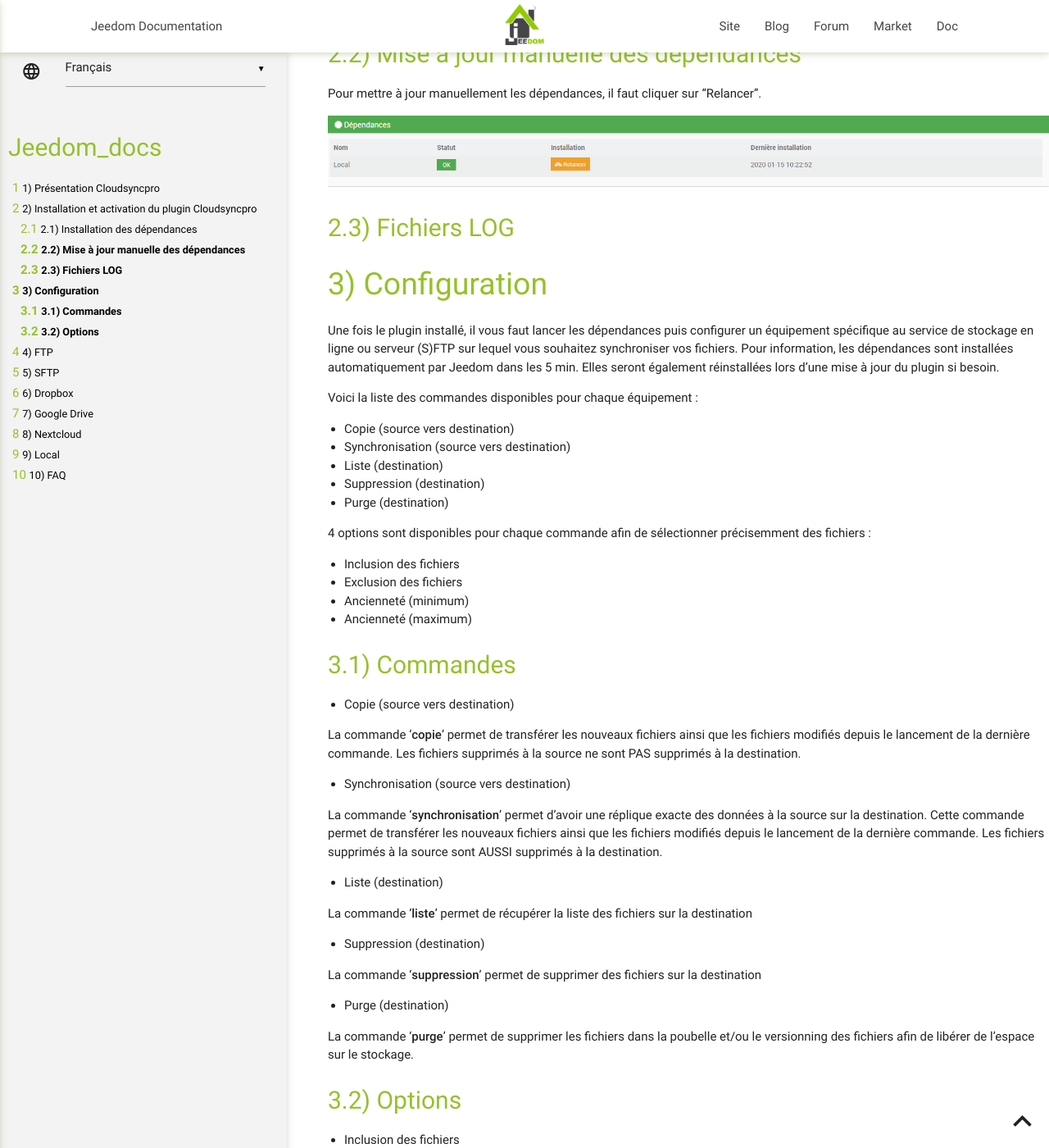
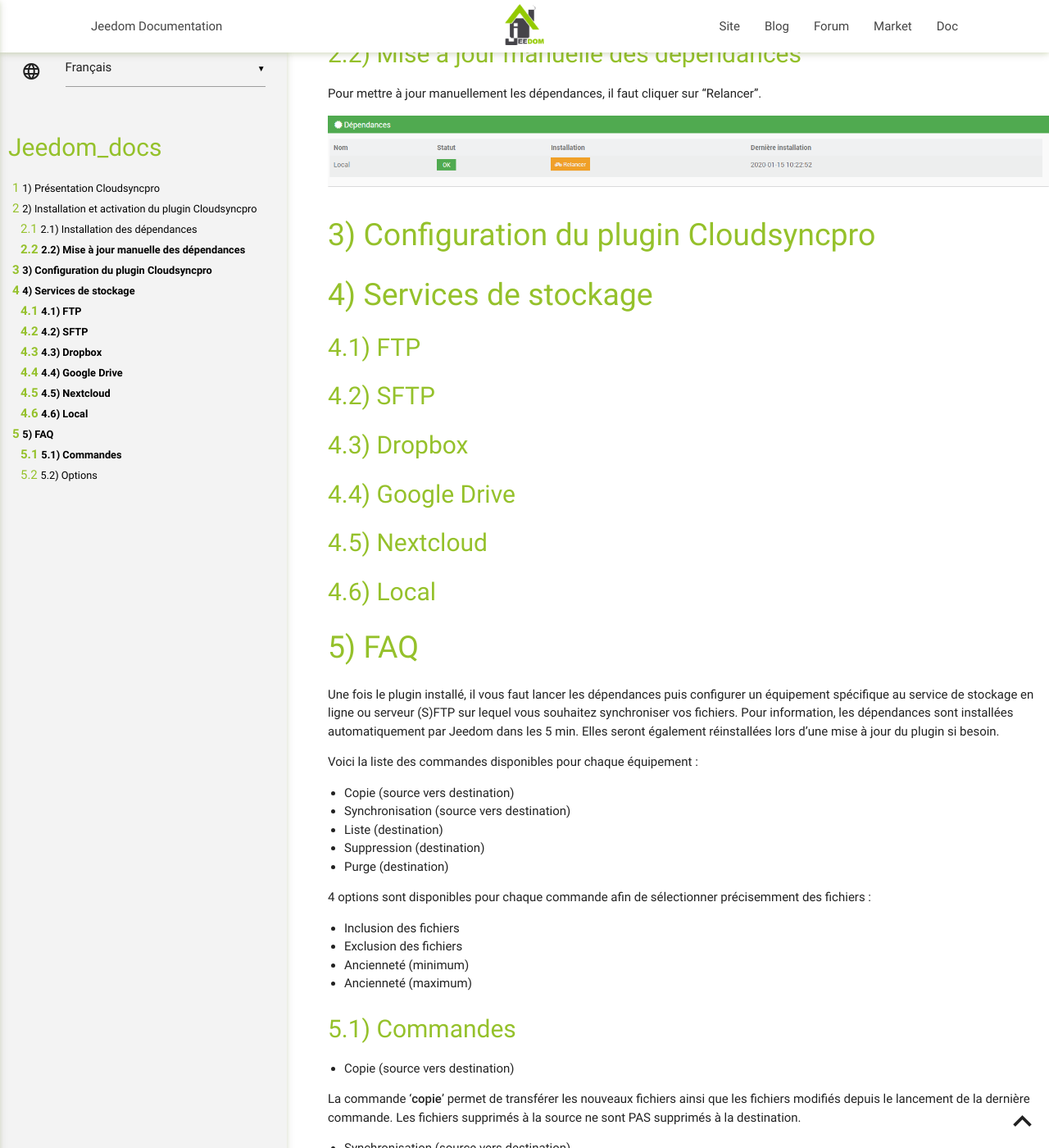
Before and after one commit to thanaus/jeedom_docs, a Jekyll site: the page built from plugins/cloudsyncpro/fr_FR/index.md, in a window 1280 px wide and 1400 px high, scrolled down 1375 px. Shown: the whole window at 82% size. Built offline with Jekyll 4.4.1, drawn with Linux system fonts in a browser that asks for light colours; our own code applies the rules of GitHub Pages for plain Markdown files; some of the changed text lies outside the part shown.

Commit message:
Update index.md

```diff
--- a/plugins/cloudsyncpro/fr_FR/index.md
+++ b/plugins/cloudsyncpro/fr_FR/index.md
@@ -33,11 +33,39 @@ Pour mettre à jour manuellement les dépendances, il faut cliquer sur "Relancer
 
 ![cloudsyncpro](../images/df83599d06ecebbea359557b5efb4dde.png)
 
-Fichiers LOG
+Configuration du plugin Cloudsyncpro
+====================================
+
+Services de stockage
+====================
+
+FTP
+---
+
+SFTP
+----
+
+Dropbox
+-------
+
+Google Drive
 ------------
 
-Configuration
-=============
+Nextcloud
+---------
+
+Local
+-----
+
+FAQ
+===
+
+
+
+
+
+
+
 
 Une fois le plugin installé, il vous faut lancer les dépendances puis configurer un équipement spécifique au service de stockage en ligne ou serveur (S)FTP sur lequel vous souhaitez synchroniser vos fichiers.
 Pour information, les dépendances sont installées automatiquement par Jeedom dans les 5 min. Elles seront également réinstallées lors d’une mise à jour du plugin si besoin.
```
Also changed, not shown: other parts of plugins/cloudsyncpro/fr_FR/index.md (+0 -21 lines).
